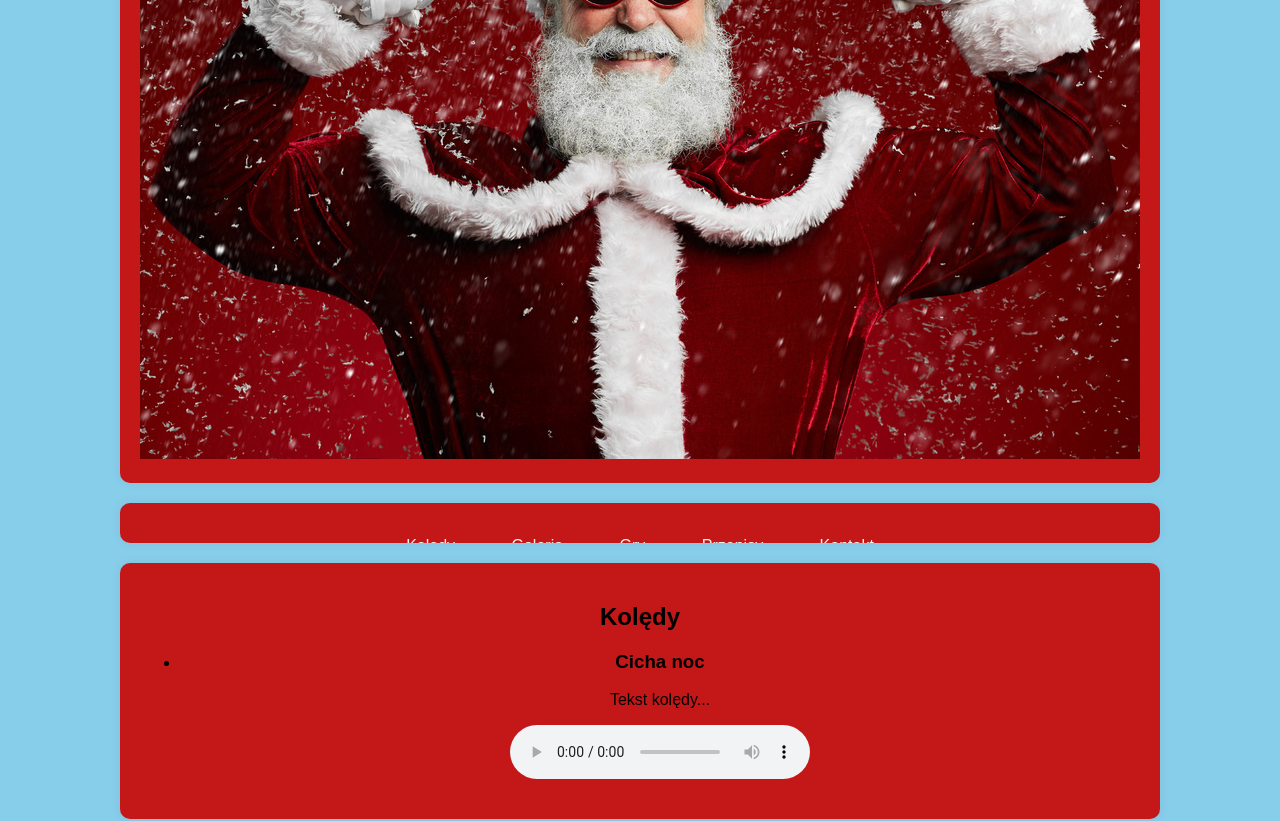
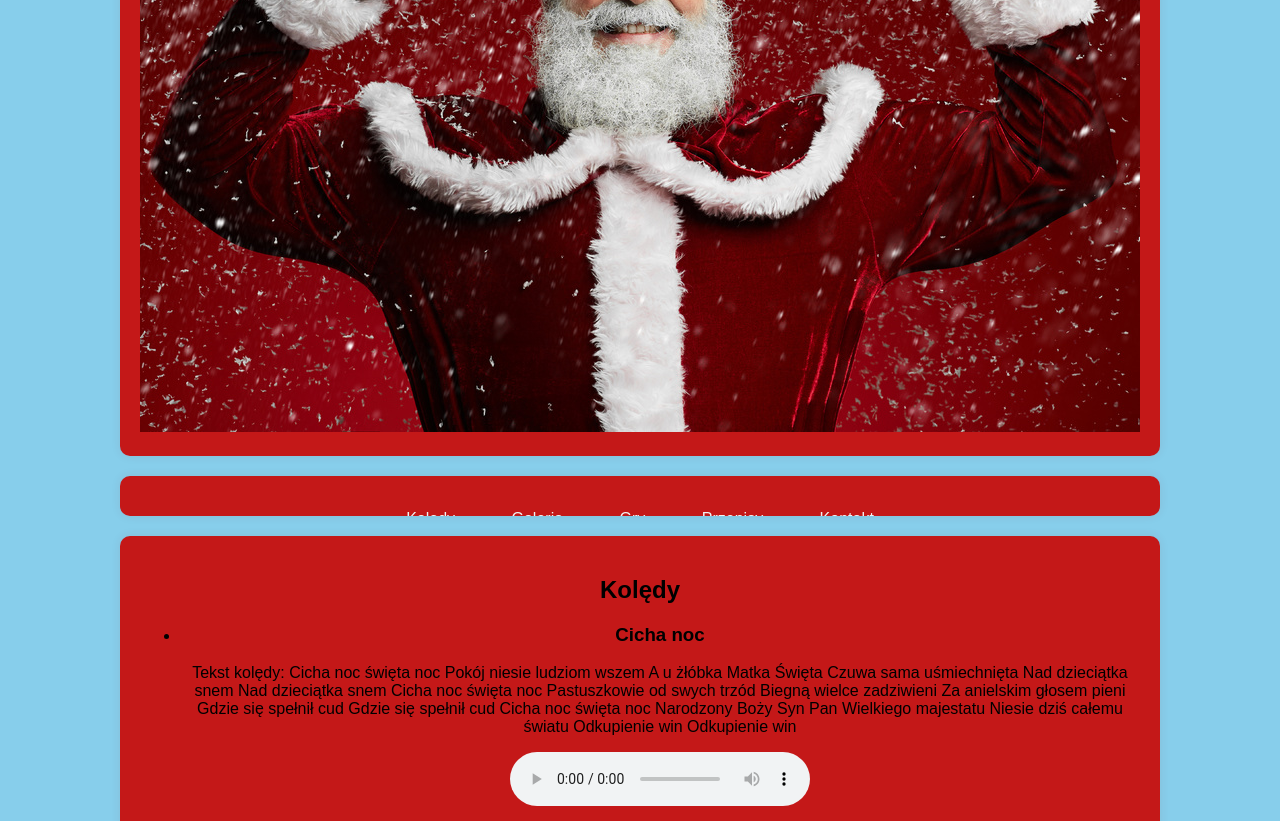
Before and after one commit to Mbappe321/Mbappe321.github.io, a plain HTML site: page index.html in a window 1280 px wide. Shown: the top 821 px of the page. Drawn offline with Linux system fonts and the light colour scheme.

Commit message:
Update index.html

```diff
--- a/index.html
+++ b/index.html
@@ -98,7 +98,24 @@
         <ul>
             <li>
                 <h3>Cicha noc</h3>
-                <p>Tekst kolędy...</p>
+                <p>Tekst kolędy: Cicha noc święta noc
+Pokój niesie ludziom wszem
+A u żłóbka Matka Święta
+Czuwa sama uśmiechnięta
+Nad dzieciątka snem
+Nad dzieciątka snem
+Cicha noc święta noc
+Pastuszkowie od swych trzód
+Biegną wielce zadziwieni
+Za anielskim głosem pieni
+Gdzie się spełnił cud
+Gdzie się spełnił cud
+Cicha noc święta noc
+Narodzony Boży Syn
+Pan Wielkiego majestatu
+Niesie dziś całemu światu
+Odkupienie win
+Odkupienie win</p>
                 <audio controls>
                     <source src="Cicha noc - Kol_da.mp3" type="audio/mpeg">
                     Przeglądarka nie obsługuje elementu audio.
```
